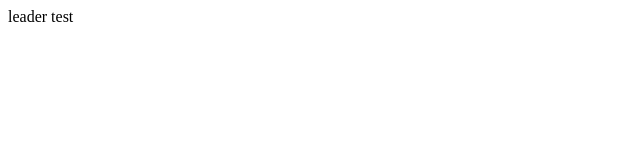
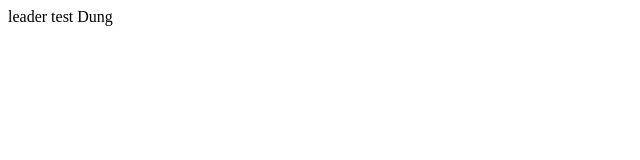
Before and after one commit to Hungnt181/Demo_git, a plain HTML site: page update1.html in a window 1280 px wide. Shown: the full height of the page, 0-640 px from the left. Drawn offline with Linux system fonts and the light colour scheme.

Commit message:
ad name Dung

```diff
--- a/update1.html
+++ b/update1.html
@@ -9,6 +9,7 @@
     leader
 
     test
+    Dung
 
 
 </body>
```
